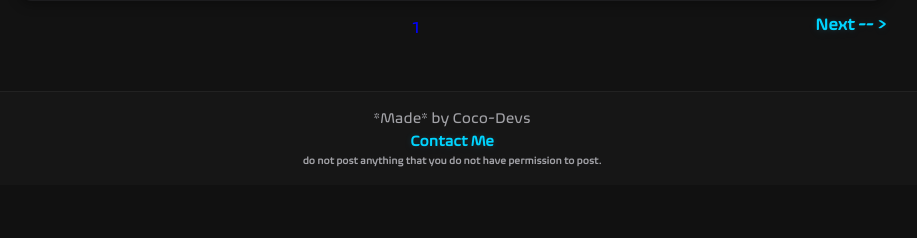
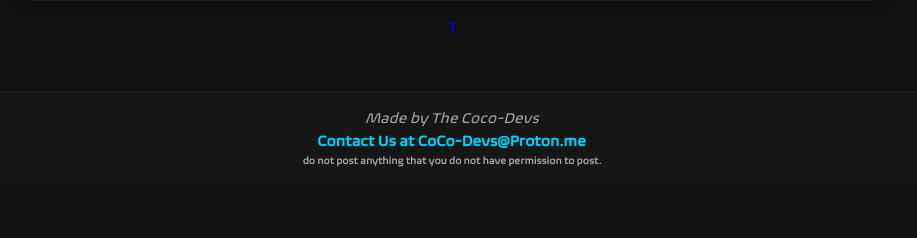
Before and after one commit to Coco-developers/Gallario, a Flask app: page / in a window 1280 px wide. Shown: the part 937-1175 px from the top of the page, without its empty margins (188-1105 px from the left). Before the commit the page ends 1104 px from the top, so only its background shows below. Run offline with Flask 3, Linux system fonts and the light colour scheme; tables that the repository leaves empty hold one stand-in row (values such as "Sample post"); grey boxes marked "Sample" are stand-in pictures.

Commit message:
Next does not show up when not out of bounds

```diff
--- a/src/Routing.py
+++ b/src/Routing.py
@@ -1,6 +1,6 @@
 import sqlite3                # Database operations
 from datetime import datetime # Date/time handling
-import time
+import time, math
 
 # Flask framework imports
 from flask import (
@@ -34,7 +34,8 @@ def index():
     #Sort by arg
     sortby = request.args.get("sortby", "time")
     accending = int(request.args.get("accending", 1))
-
+    # Get number of posts
+    total_posts = db.execute("SELECT COUNT(*) FROM posts").fetchone()[0]
     # Pagination setup
     page = int(request.args.get("page", 1))
     per_page = 5  # Posts per page
@@ -59,7 +60,7 @@ def index():
     """, (user_id, per_page, offset)).fetchall()
 
     db.close()
-    return render_template("index.html", posts=posts, user=current_user(), page=page)
+    return render_template("index.html", posts=posts, user=current_user(), page=page, total_posts=total_posts, total_pages=math.ceil(total_posts / per_page))
 
 @main_bp.route("/login", methods=["GET", "POST"])
 def login():
--- a/src/templates/index.html
+++ b/src/templates/index.html
@@ -83,16 +83,18 @@
         <p class="no-posts">No posts yet. Be the first to share something!</p>
         {% endfor %}
         <div class="pagination" style="text-align: center;">
-          {% if page > 1 %}
-            <a href="{{ url_for('main.index', page=page-1) }}" class="fancy-link neon" style="float: left;">< -- Previous</a>
-          {% endif %}
-          <span style="color: blue">{{ page }}</span>
-          <a href="{{ url_for('main.index', page=page+1) }}" style="float: right;" class="fancy-link neon">Next -- ></a>
+            {% if page > 1 %}
+                <a href="{{ url_for('main.index', page=page-1) }}" class="fancy-link neon" style="float: left;">< -- Previous</a>
+            {% endif %}
+            <span style="color: blue">{{ page }}</span>
+            {% if page < total_pages %}
+                <a href="{{ url_for('main.index', page=page+1) }}" style="float: right;" class="fancy-link neon">Next -- ></a>
+            {% endif %}
         </div>
     </main>
 
     <footer class="footer">
-        <p>*Made* by Coco-Devs </p><a href="mailto:n.bahid@aui.ma" class="fancy-link neon">Contact Me</a>
+        <p style="font-style: italic;">Made by The Coco-Devs </p><a href="mailto:coco-devs@proton.me" class="fancy-link neon">Contact Us at CoCo-Devs@Proton.me</a>
         <h6>do not post anything that you do not have permission to post.</h6>
     </footer>
 
```
